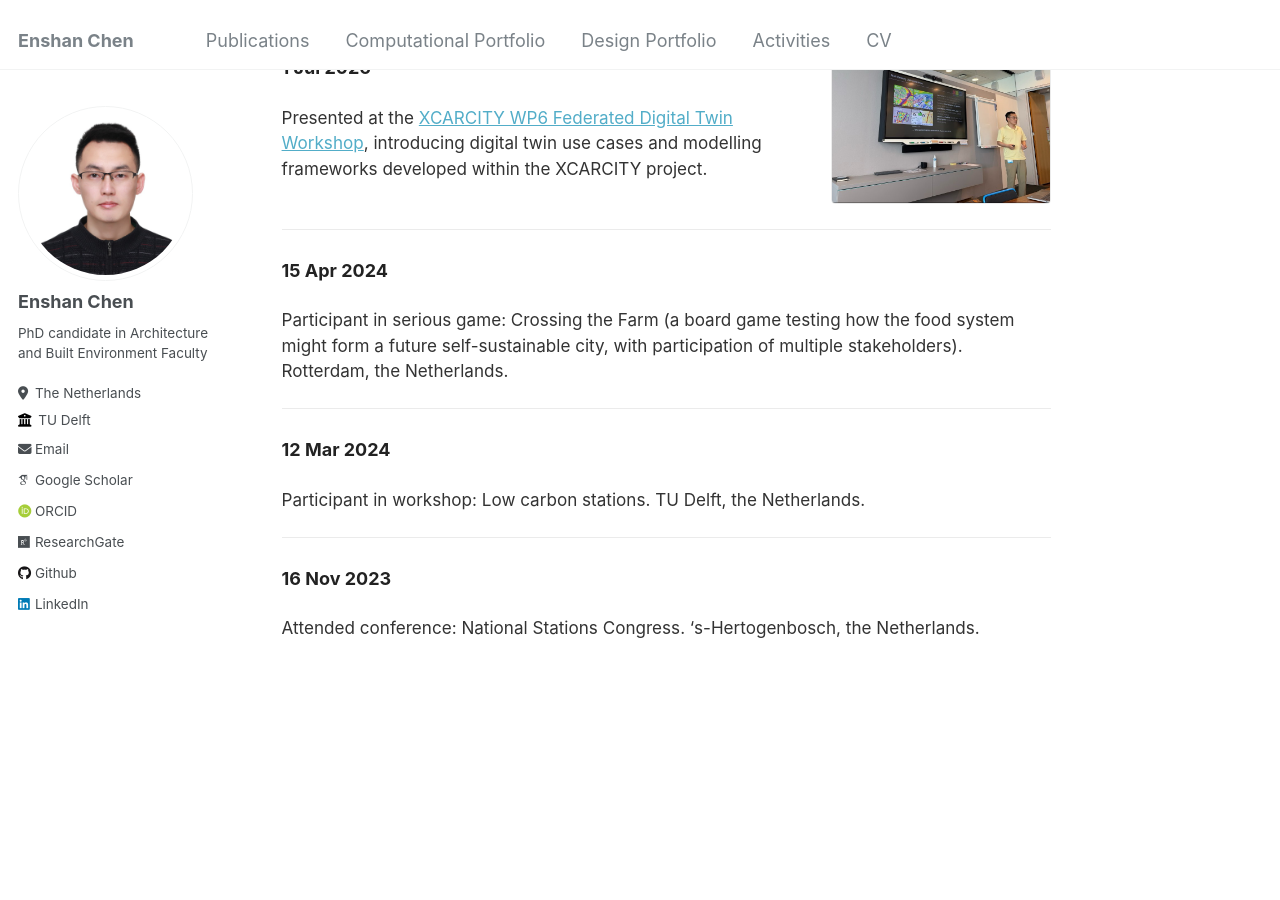
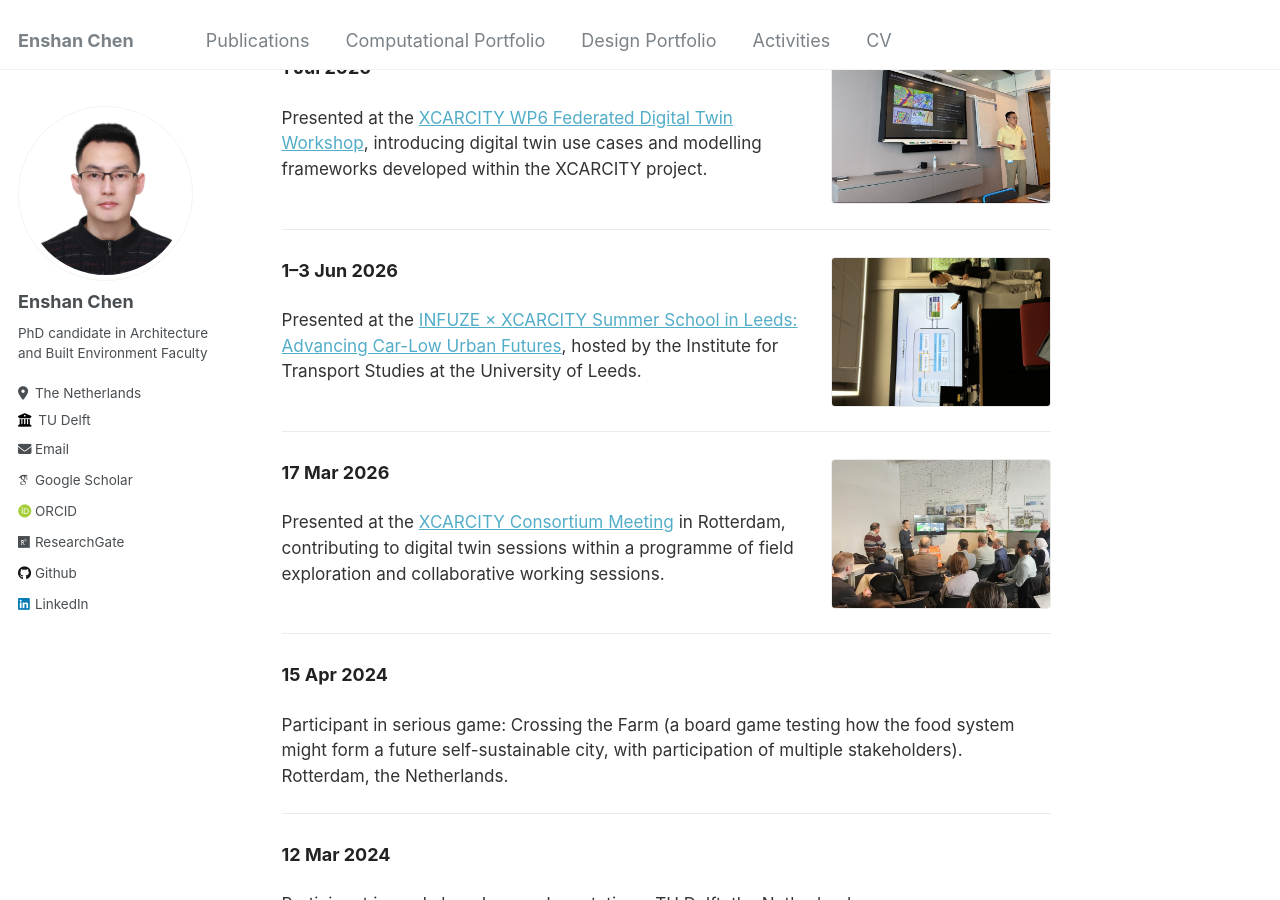
Before and after one commit to 1309928130/1309928130.github.io, a Jekyll site: the page built from _pages/activities.md, in a window 1280 px wide and 900 px high, scrolled down 1351 px. Built offline with Jekyll 4.4.1, drawn with Linux system fonts in a browser that asks for light colours; some web fonts are replaced.

Commit message:
Add XCARCITY summer school and consortium meeting to Activities.
Co-authored-by: Cursor <cursoragent@cursor.com>

```diff
--- a/_data/activities.yml
+++ b/_data/activities.yml
@@ -57,6 +57,23 @@ sections:
         image: "/images/activities/xcarcity-federated-digital-twin-2026.jpg"
         url: "https://xcarcity.nl/news/xcarcity-wp6-federated-digital-twin-workshop/"
 
+      - date: "1–3 Jun 2026"
+        description: >-
+          Presented at the
+          [INFUZE × XCARCITY Summer School in Leeds: Advancing Car-Low Urban Futures](https://xcarcity.nl/news/infuze-x-xcarcity-summer-school-in-leeds-advancing-car-low-urban-futures/),
+          hosted by the Institute for Transport Studies at the University of Leeds.
+        image: "/images/activities/infuze-xcarcity-summer-school-leeds-2026.jpg"
+        url: "https://xcarcity.nl/news/infuze-x-xcarcity-summer-school-in-leeds-advancing-car-low-urban-futures/"
+
+      - date: "17 Mar 2026"
+        description: >-
+          Presented at the
+          [XCARCITY Consortium Meeting](https://xcarcity.nl/news/xcarcity-consortium-meeting-2/)
+          in Rotterdam, contributing to digital twin sessions within a programme
+          of field exploration and collaborative working sessions.
+        image: "/images/activities/xcarcity-consortium-meeting-2026.jpg"
+        url: "https://xcarcity.nl/news/xcarcity-consortium-meeting-2/"
+
       - date: "15 Apr 2024"
         description: >-
           Participant in serious game: Crossing the Farm (a board game testing
```
Also changed, not shown: images/activities/infuze-xcarcity-summer-school-leeds-2026.jpg (added), images/activities/xcarcity-consortium-meeting-2026.jpg (added).
